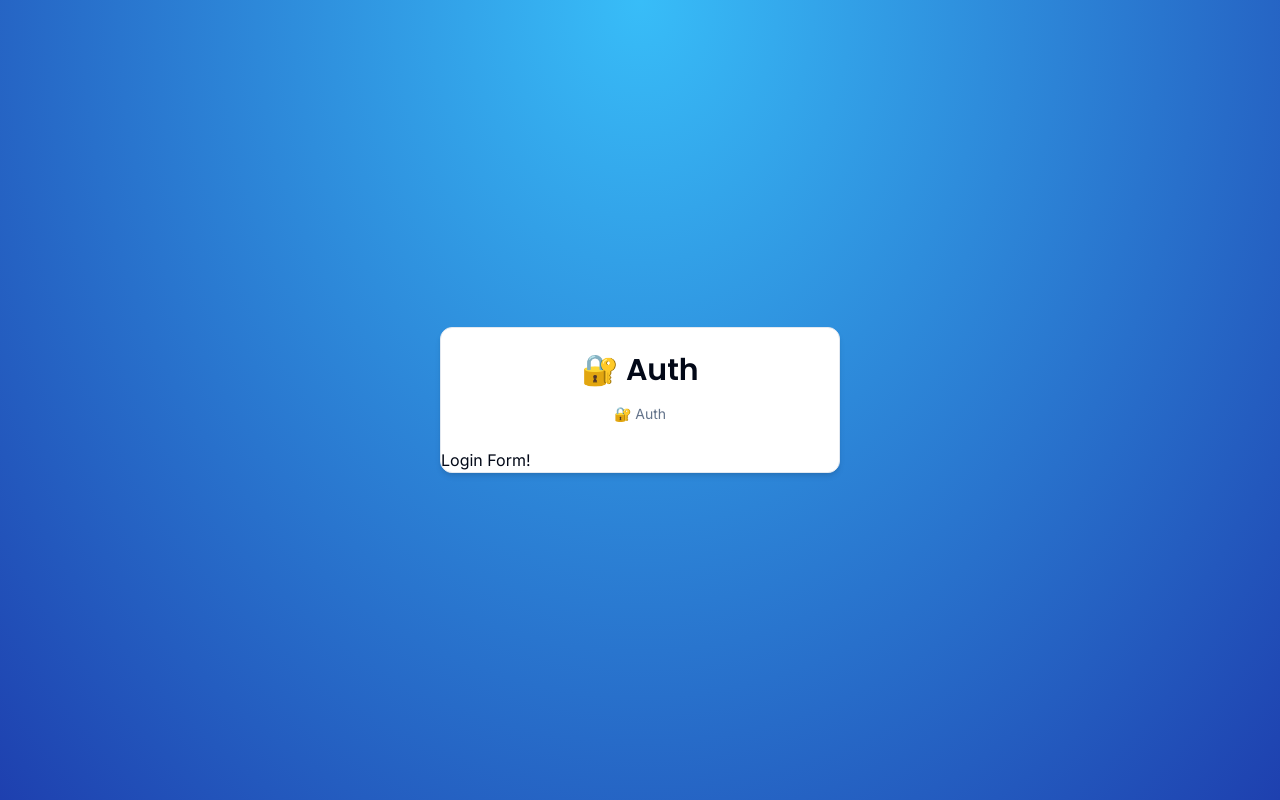
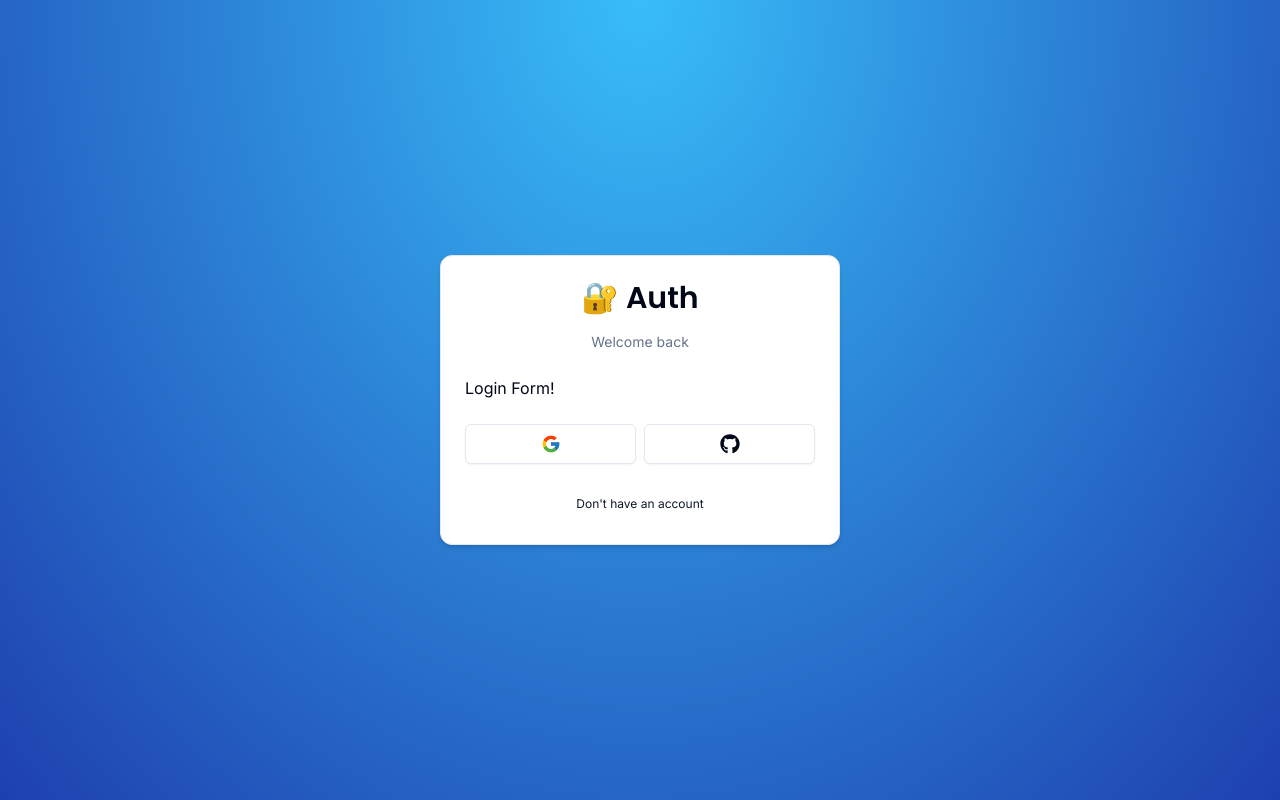
Before and after one commit to EskinderAbera/nextauth, a Next.js app: page /auth/login in a window 1280 px wide. Built offline with nearby package versions, Linux system fonts and the light colour scheme.

Commit message:
add social login ui

```diff
--- /dev/null
+++ b/components/auth/back-button.tsx
@@ -0,0 +1,17 @@
+"use client";
+
+import Link from "next/link";
+import { Button } from "../ui/button";
+
+interface BackButtonProps {
+  label: string;
+  href: string;
+}
+
+export default function BackButton({ label, href }: BackButtonProps) {
+  return (
+    <Button variant={"link"} className="font-normal w-full" size={"sm"} asChild>
+      <Link href={href}>{label}</Link>
+    </Button>
+  );
+}
--- a/components/auth/card-wrapper.tsx
+++ b/components/auth/card-wrapper.tsx
@@ -6,7 +6,9 @@
   CardFooter,
   CardHeader,
 } from "@/components/ui/card";
-import { Header } from "./header";
+import { Header } from "@/components/auth/header";
+import Social from "@/components/auth/social";
+import BackButton from "@/components/auth/back-button";
 
 interface CardWrapperProps {
   children: React.ReactNode;
@@ -26,9 +28,17 @@
   return (
     <Card className="w-[400px] shadow-md">
       <CardHeader>
-        <Header label="🔐 Auth" />
+        <Header label={headerLabel} />
       </CardHeader>
-      {children}
+      <CardContent>{children}</CardContent>
+      {showSocial && (
+        <CardFooter>
+          <Social />
+        </CardFooter>
+      )}
+      <CardFooter>
+        <BackButton label={backButtonLabel} href={backButtonHref} />
+      </CardFooter>
     </Card>
   );
 }
--- a/components/auth/login-form.tsx
+++ b/components/auth/login-form.tsx
@@ -1,4 +1,4 @@
-import { CardWrapper } from "./card-wrapper";
+import { CardWrapper } from "@/components/auth/card-wrapper";
 
 export function LoginForm() {
   return (
--- /dev/null
+++ b/components/auth/social.tsx
@@ -0,0 +1,28 @@
+"use client";
+
+import { FcGoogle } from "react-icons/fc";
+import { FaGithub } from "react-icons/fa";
+import { Button } from "@/components/ui/button";
+
+export default function Social() {
+  return (
+    <div className="flex items-center w-full gap-x-2">
+      <Button
+        className="w-full"
+        size={"lg"}
+        variant={"outline"}
+        onClick={() => {}}
+      >
+        <FcGoogle className="h-5 w-5" />
+      </Button>
+      <Button
+        className="w-full"
+        size={"lg"}
+        variant={"outline"}
+        onClick={() => {}}
+      >
+        <FaGithub className="h-5 w-5" />
+      </Button>
+    </div>
+  );
+}
--- a/package.json
+++ b/package.json
@@ -16,6 +16,7 @@
     "next": "14.1.0",
     "react": "^18",
     "react-dom": "^18",
+    "react-icons": "^5.0.1",
     "tailwind-merge": "^2.2.1",
     "tailwindcss-animate": "^1.0.7"
   },
```
Also changed, not shown: 1 other file (tests, documents, lock files or other folders).
